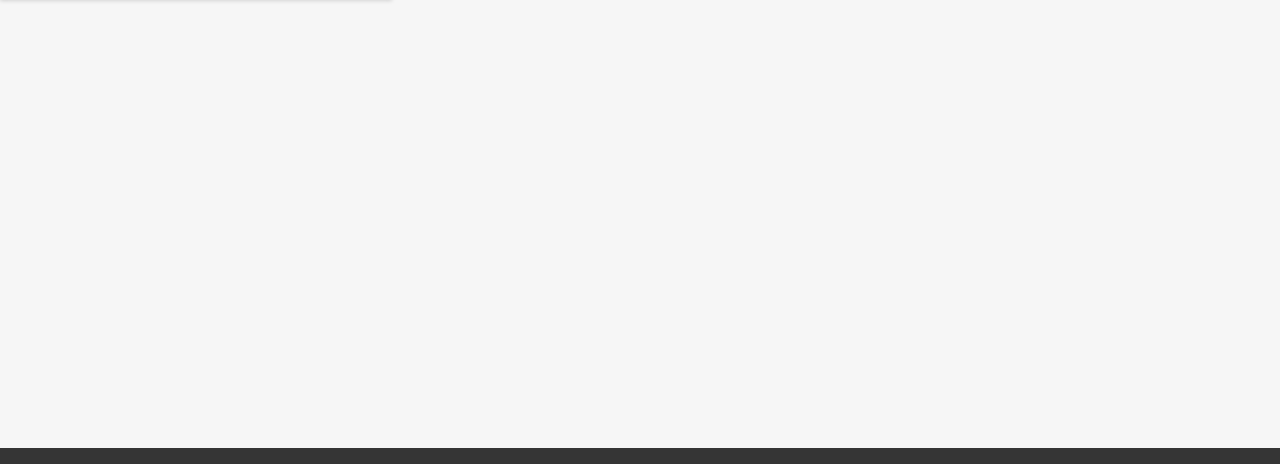
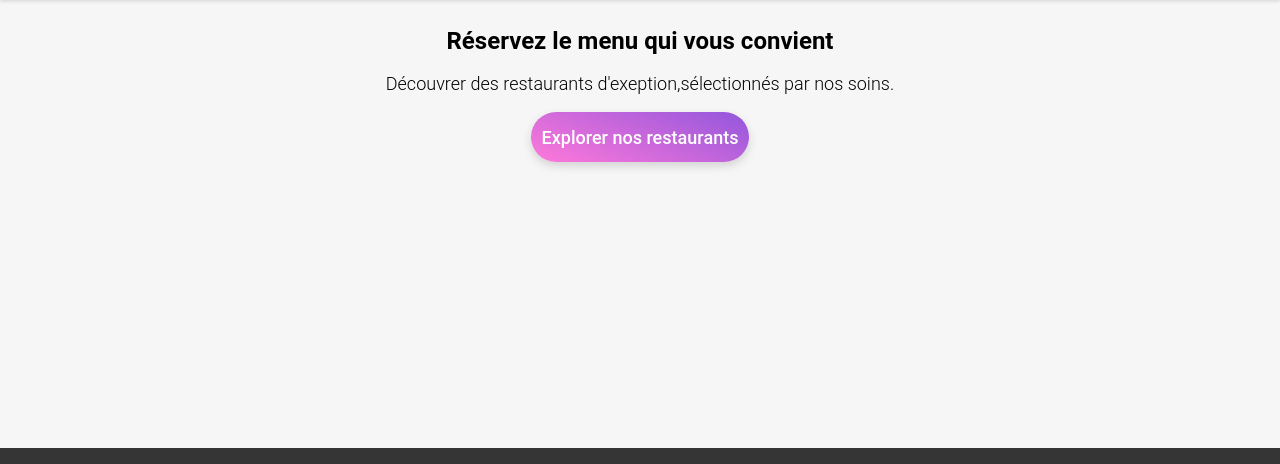
Before and after one commit to dylanlaborde/Omyfood_Oc, a plain HTML site: page index.html in a window 1280 px wide. Shown: the part 116-580 px from the top of the page. Drawn offline with Linux system fonts and the light colour scheme.

Commit message:
ajout de la section hero + corection positionement du footer

```diff
--- a/SASS/style.scss
+++ b/SASS/style.scss
@@ -5,15 +5,11 @@
 body {
     display: flex;
     flex-direction: column;
-    justify-content: space-between;
     background-color: #F6F6F6;
     margin: 0;
     padding: 0;
     height:100vh;
-}
-
-.main-container{
-    display: flex;
+    gap: 30px;
 }
 
 header{
@@ -50,6 +46,49 @@ header{
        font-weight: 500;
     }
 }
+//*******Main*********//
+main{
+    flex-grow: 1;
+}
+
+//**Hero**//
+.hero{
+    display: flex;
+    flex-direction: column;
+    align-items: center;
+    div{
+        display: flex;
+        flex-direction: column;
+        width: 85%;
+        gap: 18px;
+        align-items: center;
+        h1,h2{
+            text-align: center;
+            margin: 0;
+        }
+        .hero__title{
+            font-weight: 700;
+        }
+        .hero__subtitle{
+            font-size: 18px;
+            font-weight: 300;
+        }
+        .hero__button{
+            border-radius: 25px;
+            color: white;
+            background: linear-gradient(-158deg, #9356DC 0%, #FF79DA 100%);
+            border: none;
+            width: 218px;
+            font-weight: 500;
+            font-size: 18px;
+            height: 50px;
+            box-shadow: 0px 4px 10px #00000025;
+        }
+    }
+
+
+}
+
 
 //*Footer*//
 
--- a/index.html
+++ b/index.html
@@ -10,7 +10,6 @@
     <link rel="stylesheet" href="./Assets/Css/index.css">
 </head>
 <body>
-    <div class="main-container">
         <header>
             <div class="header__">
                 <div class="header__backicon">
@@ -27,7 +26,21 @@
                 <span class="location__textfield">Paris, Belleville</span>
             </div>
         </header>
-    </div>
+        <main>
+            <section class="hero">
+                <div>
+                    <h1 class="hero__title">
+                        Réservez le menu qui vous convient
+                    </h1>
+                    <h2 class="hero__subtitle">
+                        Découvrer des restaurants d'exeption,sélectionnés par nos soins.
+                    </h2>
+                    <button class="hero__button">
+                        Explorer nos restaurants
+                    </button>
+                </div>
+            </section>
+        </main>
     <footer class="footer">
             <div class="footer__logo">
                 <img src="./Assets/Images/logo/ohmyfood.png" alt="">
```
Also changed, not shown: Assets/Css/index.css, 1 other file.
